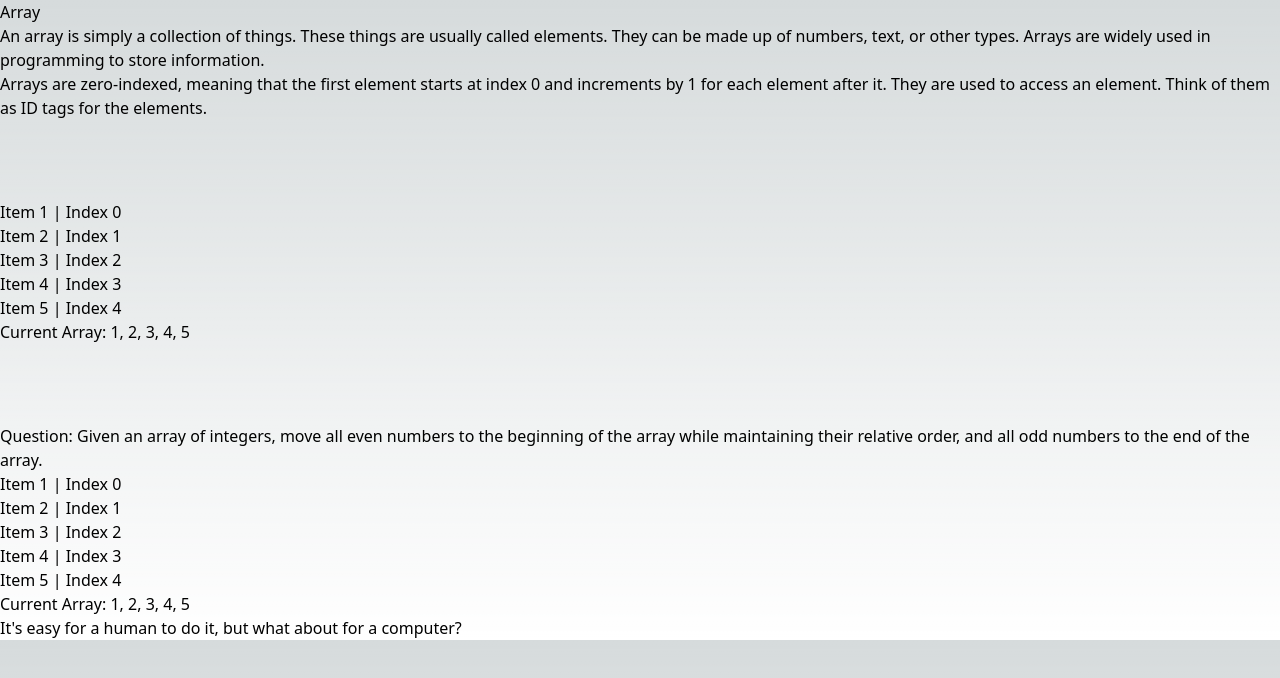
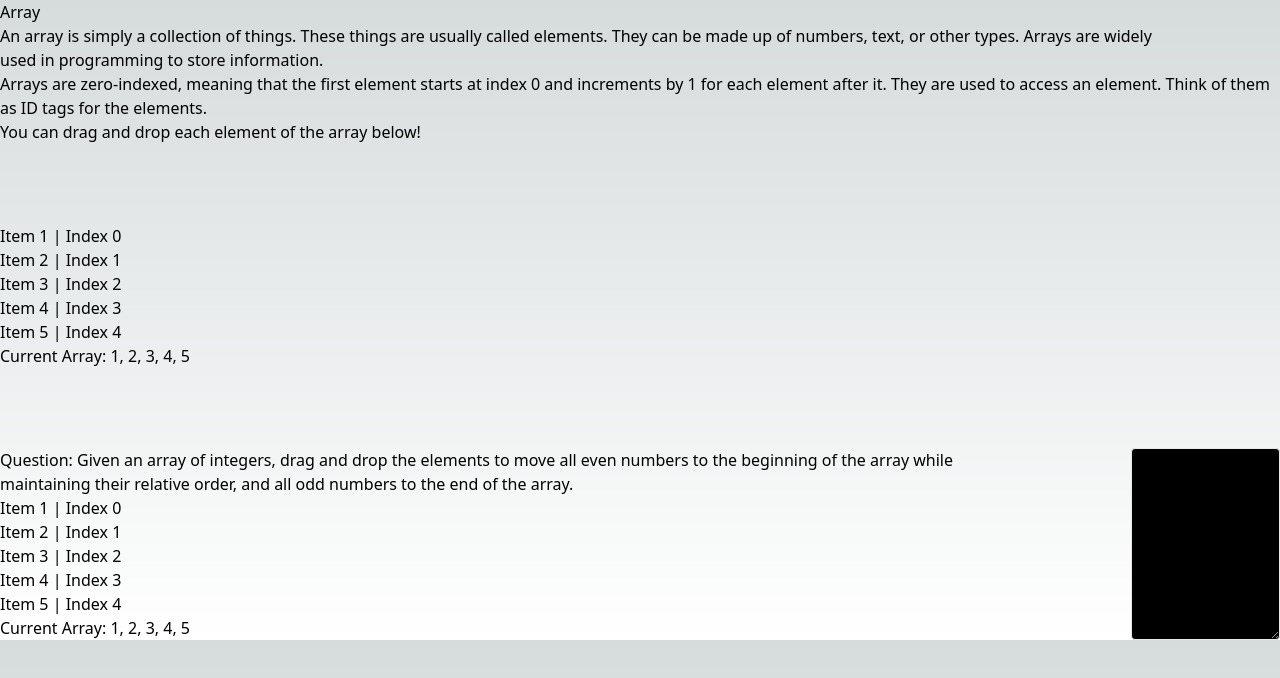
Before and after one commit to Wizardzaron/bettercs, a Next.js app: page /lessons/dsa/array in a window 1280 px wide. Shown: the top 678 px of the page. Built offline with nearby package versions, Linux system fonts and the light colour scheme.

Commit message:
more changes here

```diff
--- /dev/null
+++ b/src/components/DND/Monitor.tsx
@@ -0,0 +1,14 @@
+import { useDndMonitor } from "@dnd-kit/core";
+
+// https://docs.dndkit.com/api-documentation/context-provider/use-dnd-monitor
+export function Monitor() {
+	useDndMonitor({
+		onDragStart(event) {},
+		onDragMove(event) {},
+		onDragOver(event) {},
+		onDragEnd(event) {
+			console.log("onDragEnd event: ", event);
+		},
+		onDragCancel(event) {},
+	});
+}
--- a/src/components/Lessons/Arrays/ArrayLesson.tsx
+++ b/src/components/Lessons/Arrays/ArrayLesson.tsx
@@ -5,6 +5,7 @@ import { useState, FC, useEffect } from "react";
 import { RenderArray } from "@/components/Lessons/Arrays/RenderArray";
 import { DndContext } from "@dnd-kit/core";
 import type { ArrayProps } from "@/types/ArrayProps";
+import { CodeEditor } from "../CodeEditor";
 
 export const ArrayLesson: FC<ArrayProps> = ({ array, question, answer }) => {
 	const [items, setItems] = useState(array);
@@ -16,7 +17,7 @@ export const ArrayLesson: FC<ArrayProps> = ({ array, question, answer }) => {
 	}, [items]);
 
 	// If wanted to simply display an interactable array, without a question or answer
-	if (!question && !answer) {
+	if (!question || !answer) {
 		return (
 			<DndContext onDragEnd={handleDragEnd}>
 				<RenderArray array={items} />
@@ -26,12 +27,19 @@ export const ArrayLesson: FC<ArrayProps> = ({ array, question, answer }) => {
 	}
 
 	return (
-		<DndContext onDragEnd={handleDragEnd}>
-			<div>Question: {question}</div>
-			<RenderArray array={items} />
-			<div>Current Array: {itemsStr}</div>
-			{isCorrect && <div>Correct!</div>}
-		</DndContext>
+		<div className="flex">
+			<DndContext onDragEnd={handleDragEnd}>
+				<div className="flex flex-col mr-4">
+					<div className="pr-24">Question: {question}</div>
+					<RenderArray array={items} />
+					<div>Current Array: {itemsStr}</div>
+					{isCorrect && <div>Correct!</div>}
+				</div>
+			</DndContext>
+			<div className="flex-grow">
+				<CodeEditor />
+			</div>
+		</div>
 	);
 
 	function handleDragEnd(event: any) {
--- a/src/components/Lessons/Arrays/RenderArray.tsx
+++ b/src/components/Lessons/Arrays/RenderArray.tsx
@@ -4,14 +4,18 @@ import { useEffect, FC, ReactNode } from "react";
 import { Draggable } from "@/components/DND/Draggable";
 import { Droppable } from "@/components/DND/Droppable";
 import type { ArrayOnlyProps } from "@/types/ArrayOnlyProps";
+import { Monitor } from "@/components/DND/Monitor";
 
 export const RenderArray: FC<ArrayOnlyProps> = ({
 	array,
 }: ArrayOnlyProps): ReactNode => {
 	// Just for testing.
-	useEffect(() => {
-		console.log("Array: ", array);
-	}, [array]);
+	// useEffect(() => {
+	// 	console.log("Array: ", array);
+	// }, [array]);
+
+	// Activate the monitor for parent "Dndcontext" provider.
+	Monitor();
 
 	return (
 		<div className="container">
--- /dev/null
+++ b/src/components/Lessons/CodeEditor.tsx
@@ -0,0 +1,8 @@
+export const CodeEditor = () => {
+	return (
+		<textarea
+			className="w-full h-full border rounded p-2"
+			style={{ backgroundColor: "black" }}
+		/>
+	);
+};
--- a/src/pages/lessons/dsa/array.tsx
+++ b/src/pages/lessons/dsa/array.tsx
@@ -1,37 +1,42 @@
 import { ArrayLesson } from "@/components/Lessons/Arrays/ArrayLesson";
 import { HorizontalDivider } from "@/components/Dividers/HorizontalDivider";
+
+export function ArrayLessonText({ children }: { children: String }) {
+	return <p className="pr-24">{children}</p>;
+}
 
 export default function Array() {
 	const array = [1, 2, 3, 4, 5];
 	const array2 = [1, 2, 3, 4, 5];
 
 	return (
-		<div>
+		<div className="container">
 			<h1>Array</h1>
-			<p>
+			<ArrayLessonText>
 				An array is simply a collection of things. These things are
 				usually called elements. They can be made up of numbers, text,
 				or other types. Arrays are widely used in programming to store
 				information.
-			</p>
+			</ArrayLessonText>
 			<p>
 				Arrays are zero-indexed, meaning that the first element starts
 				at index 0 and increments by 1 for each element after it. They
 				are used to access an element. Think of them as ID tags for the
 				elements.
 			</p>
+			<p>You can drag and drop each element of the array below!</p>
 			<HorizontalDivider />
 			<ArrayLesson array={array2} />
 			<HorizontalDivider />
 
 			<ArrayLesson
 				array={array}
-				question="Given an array of integers, move all even numbers to the beginning of the array while maintaining their relative order, and all odd numbers to the end of the array."
+				question="Given an array of integers, drag and drop the elements to move all even numbers to the beginning of the array while maintaining their relative order, and all odd numbers to the end of the array."
 				answer={[2, 4, 1, 3, 5]}
 			/>
-			<p>
+			{/* <p>
 				It's easy for a human to do it, but what about for a computer?
-			</p>
+			</p> */}
 		</div>
 	);
 }
--- a/src/pages/lessons/dsa/index.tsx
+++ b/src/pages/lessons/dsa/index.tsx
@@ -6,6 +6,9 @@ export default function DataStructures() {
 			<li>
 				<Link href="/lessons/dsa/array">Array</Link>
 			</li>
+			<li>
+				<Link href="/lessons/dsa/hashmaps">Hash Maps</Link>
+			</li>
 		</ol>
 	);
 }
```
